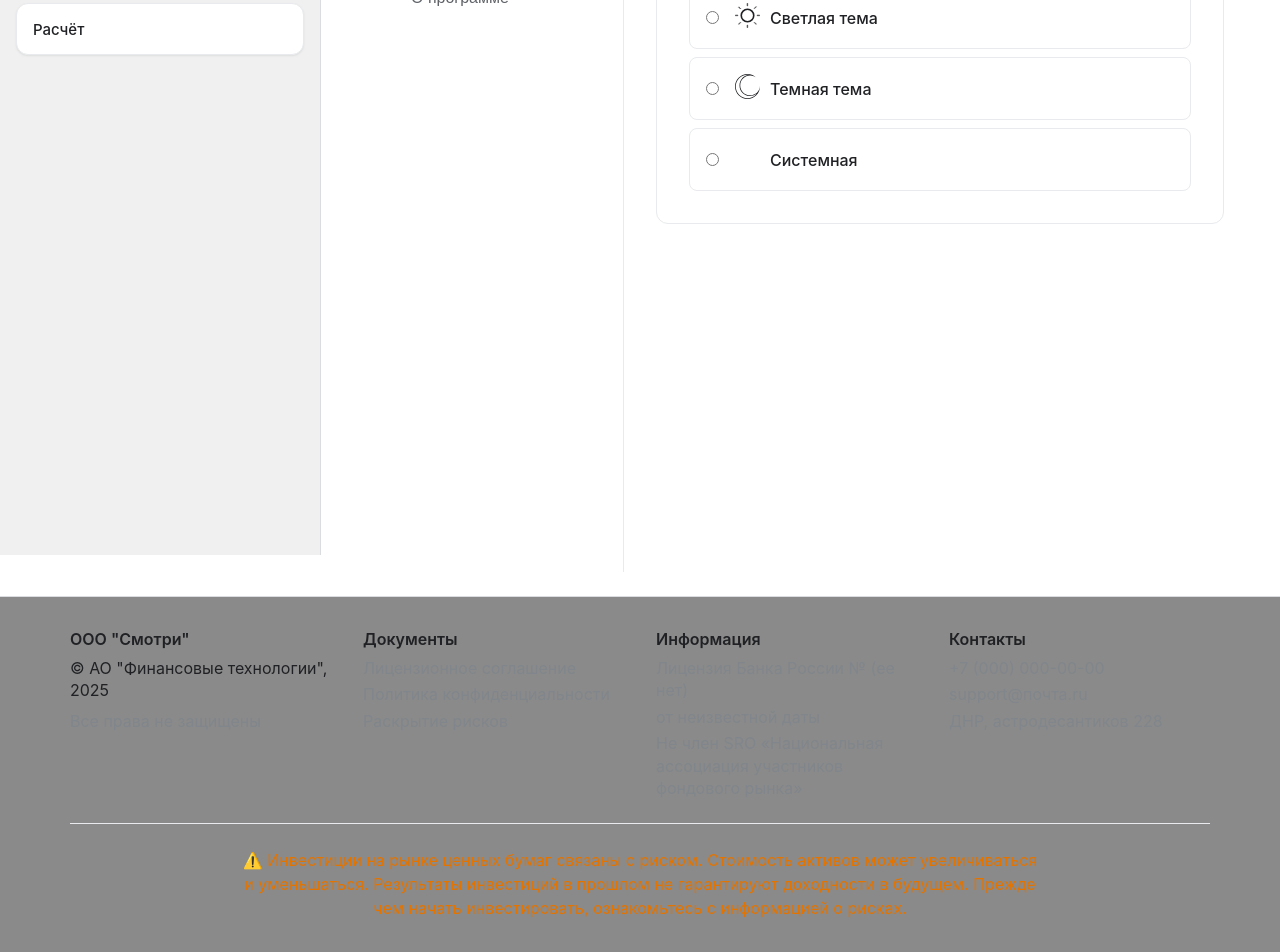
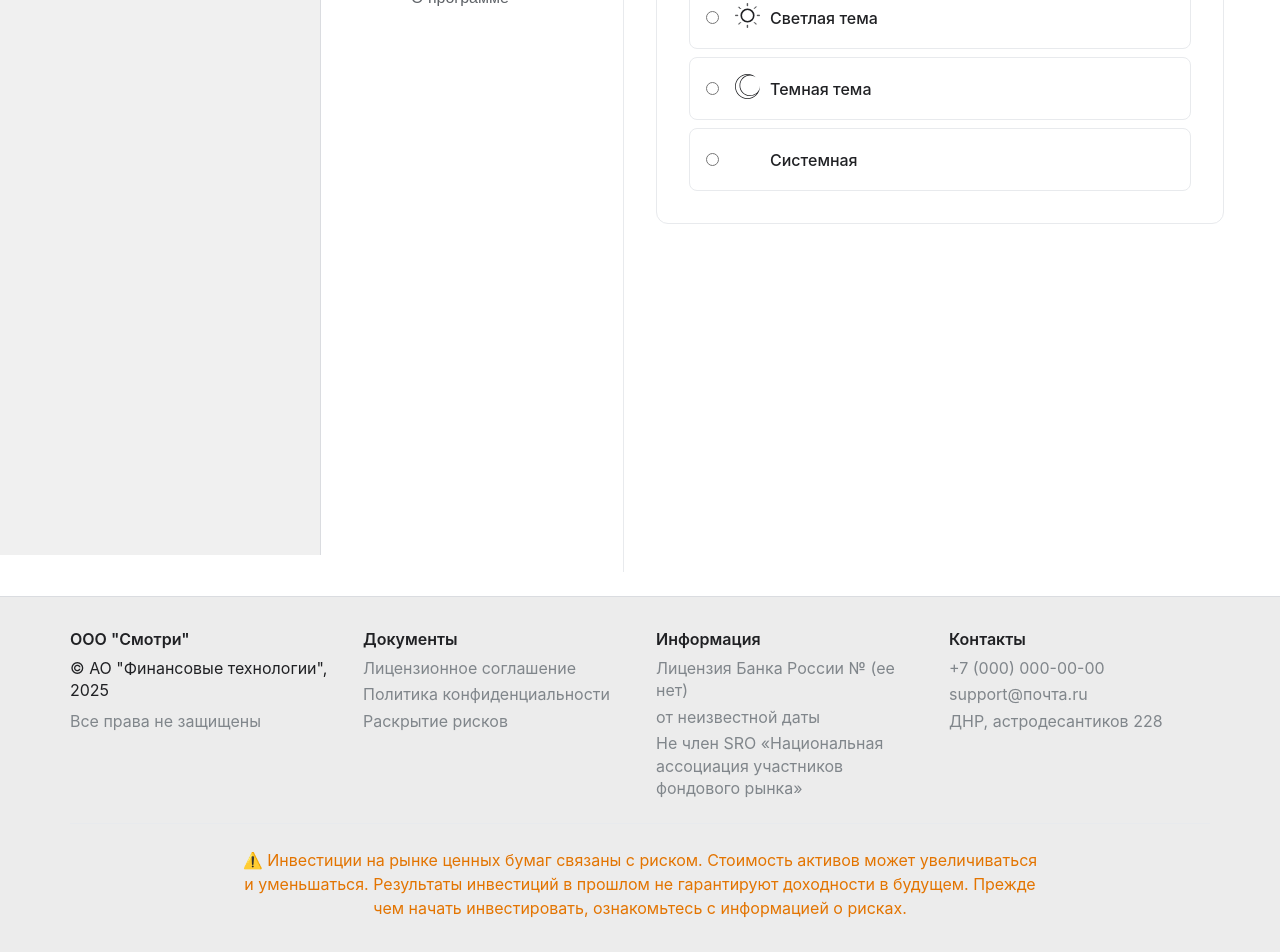
Before and after one commit to Unterseiter/invest-portfolio, a React (Create React App) app in the folder invest-portfolio-frontend/: page /settings in a window 1280 px wide. Shown: the part 317-1269 px from the top of the page. Built offline with nearby package versions, Linux system fonts and the light colour scheme.

Commit message:
frontend v 1.0

```diff
--- a/invest-portfolio-frontend/src/assets/themes/themes.css
+++ b/invest-portfolio-frontend/src/assets/themes/themes.css
@@ -4,7 +4,6 @@
 :root {
 
  /* ==================== FOOTER SPECIFIC ==================== */
- --bg-footer: #f8f9fa;
 
  /* ==================== LAYOUT ==================== */
  --footer-height: auto; /* Высота будет определяться контентом */
@@ -37,7 +36,7 @@
   /* Background colors */
   --bg-header: #f5f5f5;
   --bg-sidebar: #f0f0f0;
-  --bg-footer: #8a8a8a;
+  --bg-footer: #ececec;
   --bg-page: #ffffff;
   --bg-overlay: rgba(0, 0, 0, 0.1);
   --bg-modal: #ffffff;
--- a/invest-portfolio-frontend/src/components/Align/Sidebar/Sidebar.jsx
+++ b/invest-portfolio-frontend/src/components/Align/Sidebar/Sidebar.jsx
@@ -6,8 +6,8 @@ function Sidebar({ isOpen, onClose }) {
     const navigationItems = [
         { text: 'Главная', path: '/' },
         { text: 'Настройки', path: '/settings' },
-        { text: 'Мониторинг активов', path: '/monitoring' },
-        { text: 'Расчёт', path: '/functional' }
+        { text: 'Мониторинг активов', path: '/monitoring' }
+        // { text: 'Расчёт', path: '/functional' }
     ];
 
     return (
```
